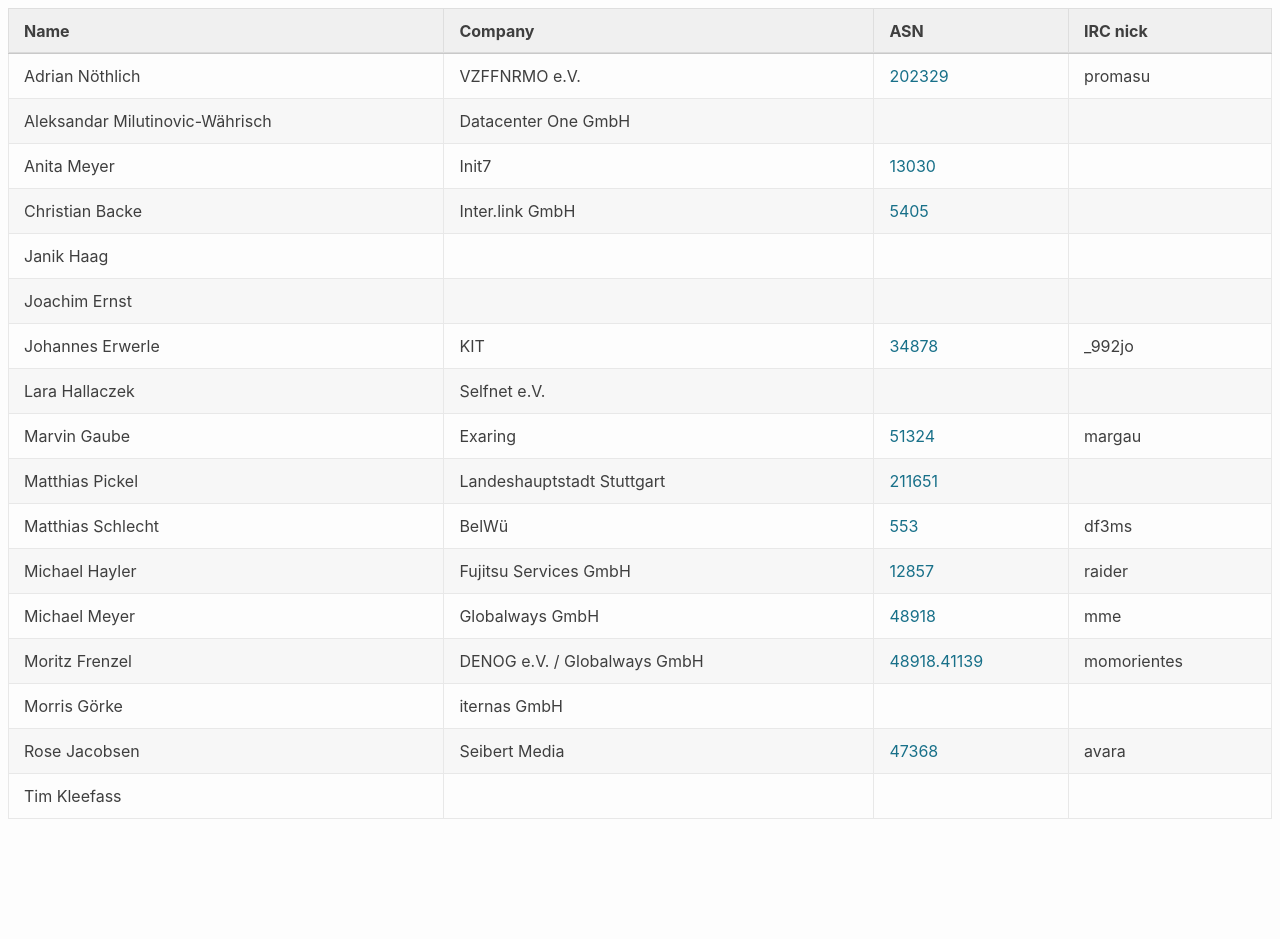
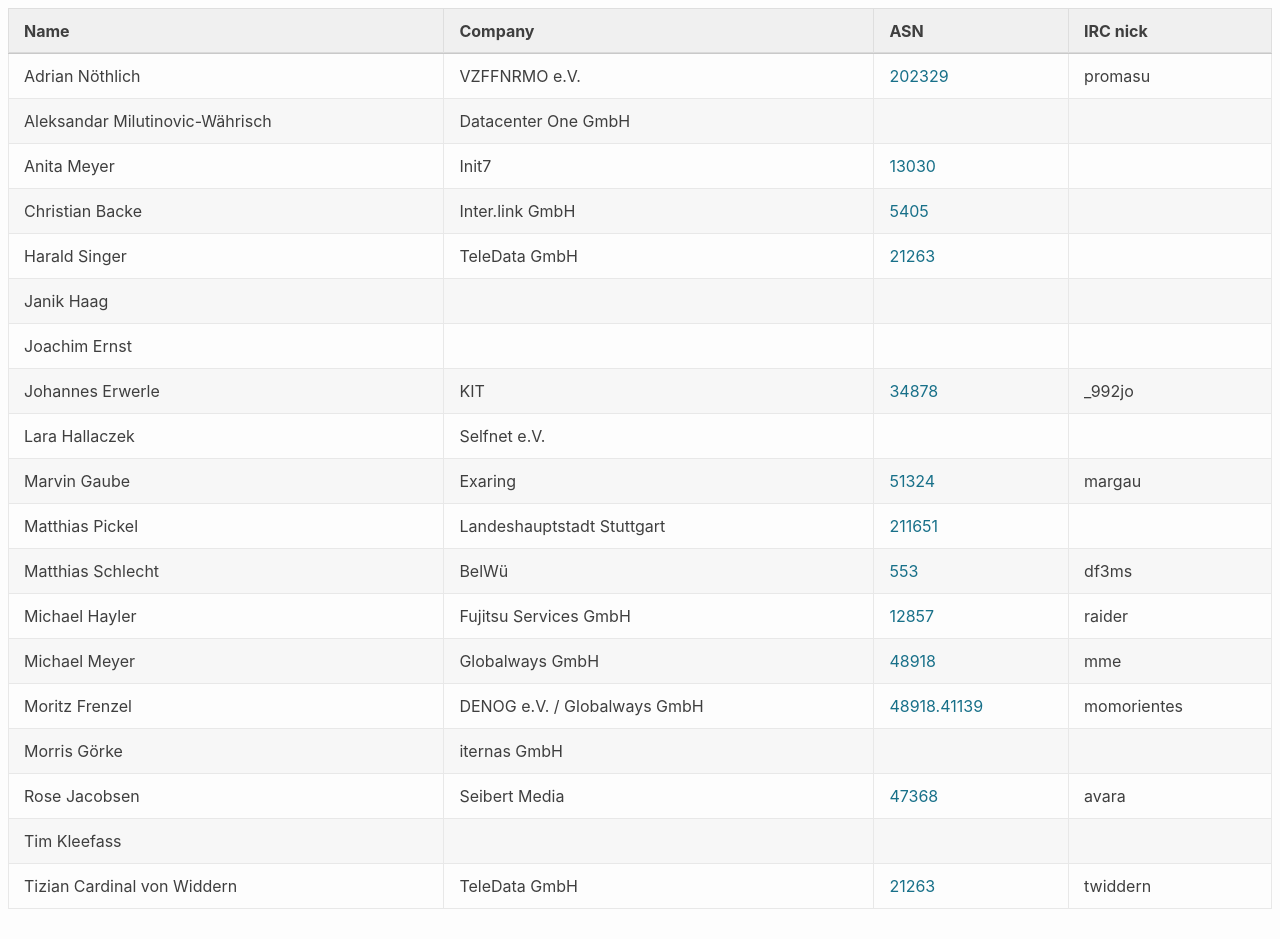
Before and after one commit to denog/pretix-attendeelist, a Jekyll site: the page built from meetup2023_03/index.markdown, in a window 1280 px wide and 939 px high. Built offline with Jekyll 4.4.1, drawn with Linux system fonts in a browser that asks for light colours.

Commit message:
Latest data: Wed Mar 29 09:10:24 UTC 2023

```diff
--- a/_data/attendees_denog_meetup_2023_03.json
+++ b/_data/attendees_denog_meetup_2023_03.json
@@ -22,6 +22,12 @@
     "company": "Inter.link GmbH",
     "irc": null,
     "asn": "5405"
+  },
+  {
+    "name": "Harald Singer",
+    "company": "TeleData GmbH",
+    "irc": null,
+    "asn": "21263"
   },
   {
     "name": "Janik Haag",
@@ -100,5 +106,11 @@
     "company": null,
     "irc": null,
     "asn": null
+  },
+  {
+    "name": "Tizian Cardinal von Widdern",
+    "company": "TeleData GmbH",
+    "irc": "twiddern",
+    "asn": "21263"
   }
 ]
```
